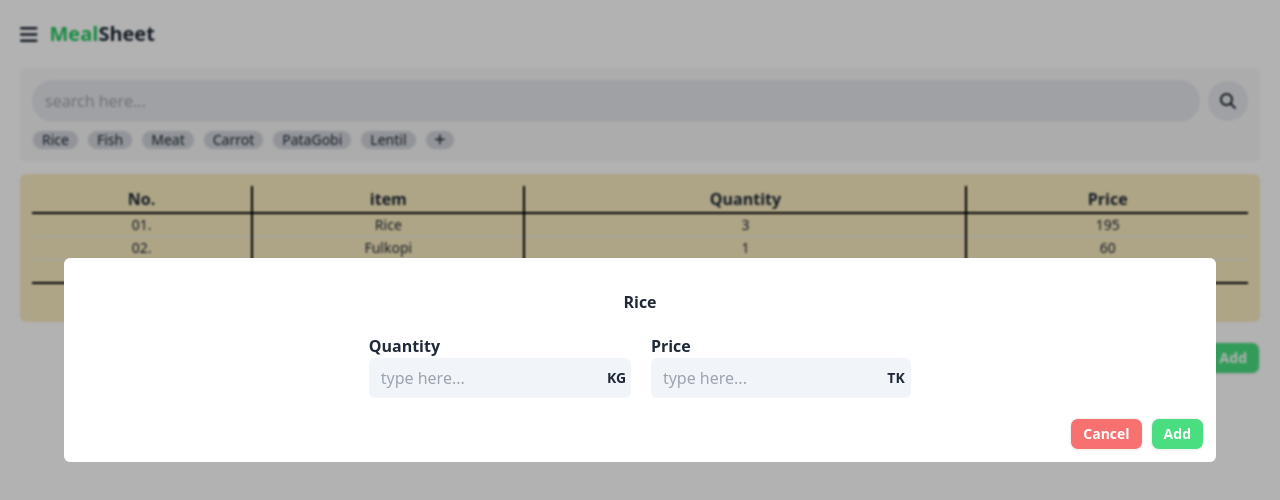
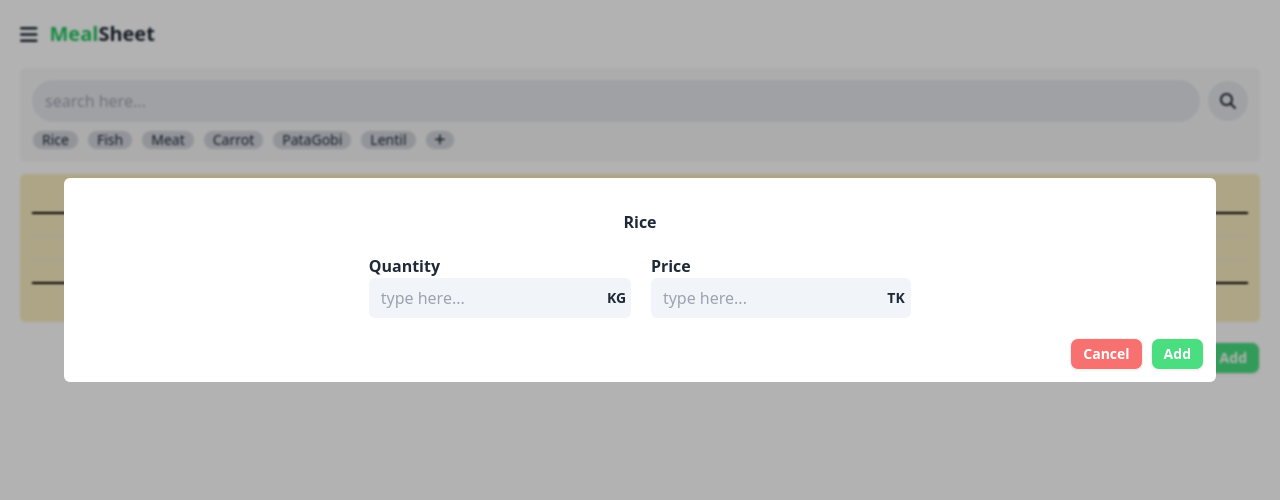
Before and after one commit to CodeBuddy07/MealSheet, a React (Vite) app: page /bazar in a window 1280 px wide. Both pictures are taken after a click on the element "Rice". Shown: the top 500 px of the page. Built offline with nearby package versions, Linux system fonts and the light colour scheme.

Commit message:
Some Layout Fixed

```diff
--- a/src/Bazar/Bazar.jsx
+++ b/src/Bazar/Bazar.jsx
@@ -72,7 +72,7 @@ const Bazar = () => {
                 <button className="btn btn-sm bg-green-400 text-white">Add</button>
             </div>
             <div className={visible?"bg-black/30 backdrop-blur-[1px] absolute top-0 right-0 left-0 w-screen h-screen flex justify-center items-center" : "hidden"}>
-                <div className="bg-white rounded-md p-3 w-[90%] mb-20">
+                <div className="bg-white rounded-md p-3 w-[90%] mb-60">
                     <div className="w-full text-center my-5">
                         <h1 className="font-semibold">{item}</h1>
                     </div>
@@ -101,7 +101,7 @@ const Bazar = () => {
             </div>
 
             <div  className={visible2? "bg-black/30 backdrop-blur-[1px] absolute top-0 right-0 left-0 w-screen h-screen flex justify-center items-center" : " hidden" }>
-                <div className="bg-white rounded-md p-3 w-[90%]">
+                <div className="bg-white rounded-md p-3 w-[90%] mb-60">
                     <div>
                         <h1 className="font-semibold">Item Name</h1>
                         <input className="bg-slate-100 w-full px-3 py-2 rounded-md" placeholder="type here..." type="text" />
```
